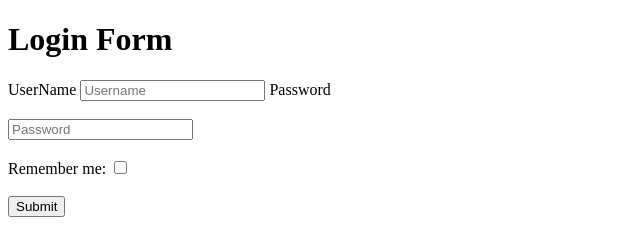
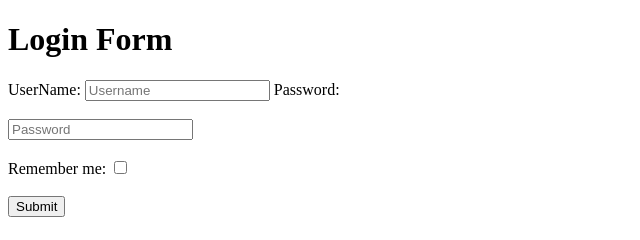
Before and after one commit to acciojob/remember-me-login-form-sonu28gpt, a website: page main.html in a window 1280 px wide. Shown: the full height of the page, 0-640 px from the left. Drawn offline with Linux system fonts and the light colour scheme.

Commit message:
created a submission

```diff
--- a/main.html
+++ b/main.html
@@ -11,9 +11,9 @@
    <h1>Login Form</h1>
 
 	<form>
-		<label for='username'>UserName</label>
+		<label for='username'>UserName:</label>
 		<input type="text" placeholder="Username" name="username" id='username'>
-		<label for='password'>Password</label>
+		<label for='password'>Password:</label>
 		<br>
 		<br>
 		<input type="password" placeholder='Password' name="password" id='password'>
```
